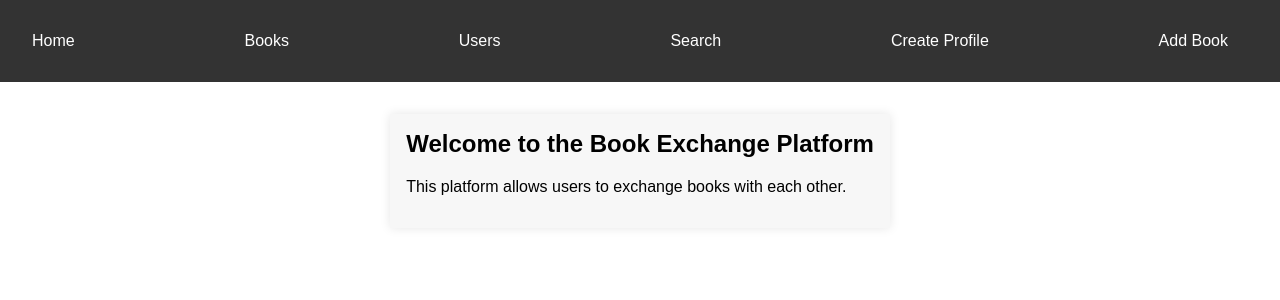
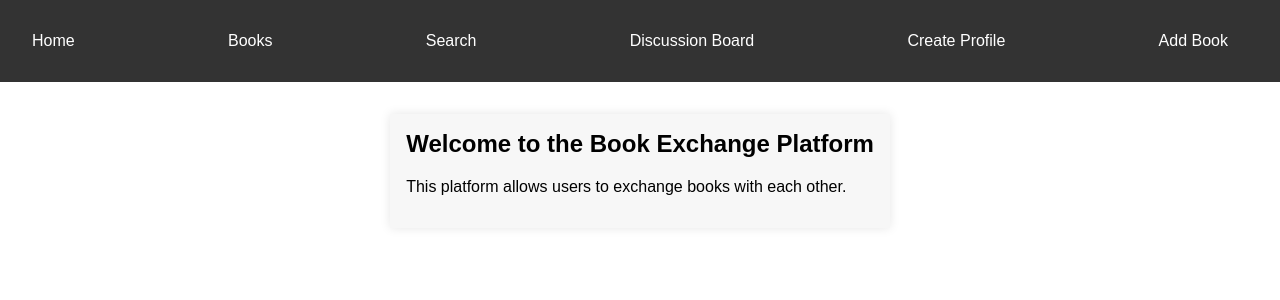
Before and after one commit to SparshTyagi/BookExchange, a Flask app: page /index in a window 1280 px wide. Shown: the top 300 px of the page. Run offline with Flask 2, Linux system fonts and the light colour scheme; data comes from the database, SQL or seed files in the repository; both versions use the stored data as it was after the commit; data that the repository does not hold is empty.

Commit message:
Saved Login, Linked Logged in User to created book/ discussion

```diff
--- a/app.py
+++ b/app.py
@@ -1,18 +1,28 @@
 from flask import Flask
+from flask_login import LoginManager, UserMixin, login_user, logout_user, login_required, current_user
 from config import Config
 from database import db
 from routes import routes
+from models import Base, UserProfile
 
 app = Flask(__name__)
 app.config.from_object(Config)
 db.init_app(app)
 
+login_manager = LoginManager()
+login_manager.init_app(app)
+login_manager.login_view = 'routes.login'
+
+
 app.register_blueprint(routes)
 
-from models import Base
 
-with app.app_context():
-    Base.metadata.create_all(db.engine)
+@login_manager.user_loader
+def load_user(user_id):
+    return db.session.query(UserProfile).get(int(user_id))
+
 
 if __name__ == '__main__':
+    with app.app_context():
+        Base.metadata.create_all(db.engine)
     app.run(debug=True)
--- a/config.py
+++ b/config.py
@@ -5,3 +5,4 @@ basedir = os.path.abspath(os.path.dirname(__file__))
 class Config:
     SQLALCHEMY_DATABASE_URI = 'sqlite:///' + os.path.join(basedir, 'book_exchange.db')
     SQLALCHEMY_TRACK_MODIFICATIONS = False
+    SECRET_KEY = "my_secret_key_1234567890"
--- a/models.py
+++ b/models.py
@@ -1,6 +1,7 @@
 from sqlalchemy import Column, Integer, String, Text, ForeignKey
 from sqlalchemy.ext.declarative import declarative_base
 from sqlalchemy.orm import relationship
+from flask_login import UserMixin
 
 Base = declarative_base()
 
@@ -17,7 +18,7 @@ class Book(Base):
     def __repr__(self):
         return f"Book('{self.title}', '{self.author}')"
 
-class UserProfile(Base):
+class UserProfile(Base, UserMixin):
     __tablename__ = 'user_profiles'
     id = Column(Integer, primary_key=True)
     username = Column(String(50), nullable=False)
@@ -42,9 +43,9 @@ class ExchangeRequest(Base):
 class DiscussionPost(Base):
     __tablename__ = 'discussion_posts'
     id = Column(Integer, primary_key=True)
+    content = Column(String, nullable=False)
     user_id = Column(Integer, ForeignKey('user_profiles.id'))
-    book_id = Column(Integer, ForeignKey('books.id'))
-    content = Column(Text, nullable=True)
+    user = relationship("UserProfile", backref="discussion_posts")
 
     def __repr__(self):
-        return f"DiscussionPost('{self.user_id}', '{self.book_id}')"
+        return f"DiscussionPost('{self.content}')"
--- a/routes.py
+++ b/routes.py
@@ -1,6 +1,7 @@
 from flask import Blueprint, request, jsonify, render_template, redirect, url_for
 from models import Base, UserProfile, Book, ExchangeRequest, DiscussionPost
 from database import db
+from flask_login import login_user, current_user, logout_user, login_required
 
 routes = Blueprint('routes', __name__)
 
@@ -79,9 +80,18 @@ def login():
     password = request.form['password']
     user = db.session.query(UserProfile).filter_by(username=username).first()
     if user and user.password == password:
+        login_user(user)
         return redirect(url_for('routes.index'))
     else:
         return render_template('main.html', error='Invalid username or password')
+
+
+@routes.route('/logout')
+@login_required
+def logout():
+    logout_user()
+    return redirect(url_for('routes.main'))
+
 
 @routes.route('/index')
 def index():
@@ -131,6 +141,7 @@ def create_profile():
         return render_template('create_profile.html')
 
 @routes.route('/add_book', methods=['GET', 'POST'])
+@login_required
 def add_book():
     if request.method == 'POST':
         title = request.form['title']
@@ -144,13 +155,31 @@ def add_book():
             return render_template('add_book.html', error=error)
 
         # Create a new Book object
-        new_book = Book(title=title, author=author, genre=genre, description=description)
-
+        new_book = Book(title=title, author=author, genre=genre, description=description, user_id=current_user.id)
         # Add the new book to the database
         db.session.add(new_book)
         db.session.commit()
 
         # Redirect to the books page
         return redirect(url_for('routes.books'))
+    return render_template('add_book.html')
 
-    return render_template('add_book.html')
+
+@routes.route('/discussion_board', methods=['GET', 'POST'])
+@login_required
+def discussion_board():
+    if request.method == 'POST':
+        content = request.form['content']
+
+        # Create a new DiscussionPost object
+        discussion_post = DiscussionPost(content=content, user_id=current_user.id)
+
+        # Add the new discussion post to the database
+        db.session.add(discussion_post)
+        db.session.commit()
+
+        # Redirect to the discussion board page
+        return redirect(url_for('routes.discussion_board'))
+    else:
+        discussion_posts = db.session.query(DiscussionPost).all()
+        return render_template('discussion_board.html', discussion_posts=discussion_posts)
--- a/templates/books.html
+++ b/templates/books.html
@@ -4,7 +4,7 @@
     <h1>Books</h1>
     <ul>
     {% for book in books %}
-        <li>{{ book.title }} by {{ book.author }}</li>
+        <li>{{ book.title }} by {{ book.author }} (Added by {{ book.user.username }})</li>
     {% endfor %}
     </ul>
 {% endblock %}
--- a/templates/index.html
+++ b/templates/index.html
@@ -34,8 +34,8 @@
             <ul>
                 <li><a href="#home">Home</a></li>
                 <li><a href="{{ url_for('routes.books') }}">Books</a></li>
-                <li><a href="{{ url_for('routes.user_profiles') }}">Users</a></li>
                 <li><a href="{{ url_for('routes.search') }}">Search</a></li>
+                <li><a href="{{ url_for('routes.discussion_board') }}">Discussion Board</a></li>
                 <li><a href="{{ url_for('routes.create_profile') }}">Create Profile</a></li>
                 <li><a href="{{ url_for('routes.add_book') }}">Add Book</a></li>
             </ul>
--- a/templates/user_profiles.html
+++ /dev/null
@@ -1,14 +0,0 @@
-{% extends "index.html" %}
-
-{% block content %}
-    <h1>Users</h1>
-    <ul id="user-list"></ul>
-    <p>Profiles: {{ profiles }}</p>
-    <ul>
-    {% for user in profiles %}
-        <li>{{ user.username }} ({{ user.email }})</li>
-    {% else %}
-        <li>No users found.</li>
-    {% endfor %}
-    </ul>
-{% endblock %}
```
Also changed, not shown: templates/discussion_board.html (added, +15 -0 lines), book_exchange.db.
